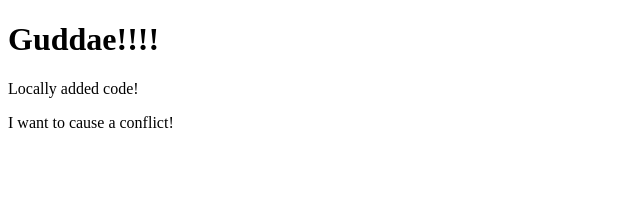
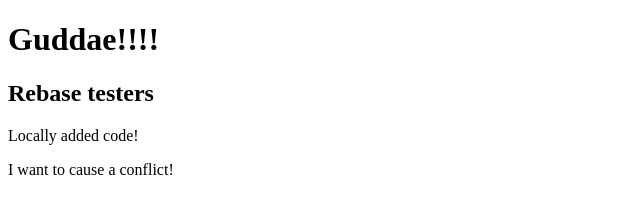
Before and after one commit to Sam-Takahashi/learning, a plain HTML site: page index.html in a window 1280 px wide. Shown: the whole page, without its empty margins (0-640 px from the left). Drawn offline with Linux system fonts and the light colour scheme.

Commit message:
Update index.html

```diff
--- a/index.html
+++ b/index.html
@@ -10,6 +10,7 @@
 
 <body>
     <h1>Guddae!!!!</h1>
+    <h2>Rebase testers</h2>
 
     <span>Locally added code!</span>
 
```
